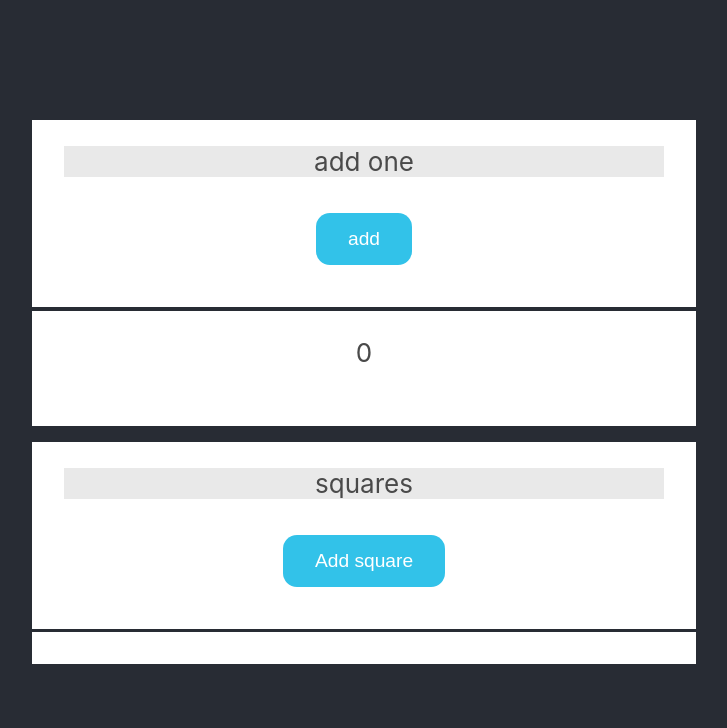
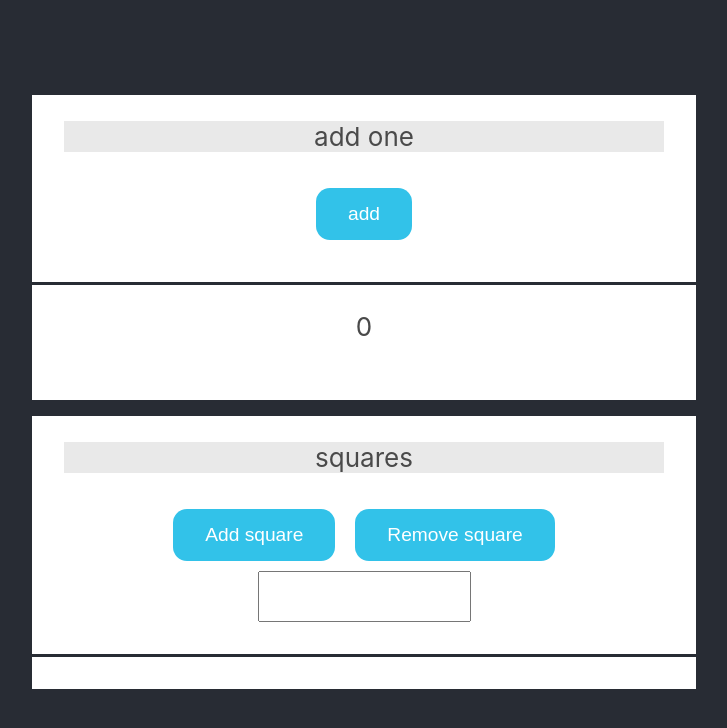
Before and after one commit to brokenfingers/reactjs_bit, a React (Create React App) app: page / in a window 1280 px wide. Shown: the top 728 px of the page, without its empty margins (276-1003 px from the left). Built offline with nearby package versions, Linux system fonts and the light colour scheme.

Commit message:
text to square

```diff
--- a/src/App.css
+++ b/src/App.css
@@ -55,11 +55,13 @@ body * {
 }
 
 .square{
-  width: 50px;
+  min-width: 50px;
   height: 50px;
+  padding: 10px;
   margin: 10px;
   display: inline-block;
   background-color: #61dafb;
+  vertical-align: top;
 }
 .circle{
   width: 50px;
--- a/src/App.jsx
+++ b/src/App.jsx
@@ -6,6 +6,11 @@ function App() {
 
     const [number, setNumber] = useState(null)
     const [squareArr, setSquareArr] = useState([])
+    const [text, setText] = useState('');
+
+    const handleText = (e) => {
+        setText(e.target.value)
+    }
 
     const handleButton = () => {
             setNumber(i => {
@@ -20,11 +25,20 @@ function App() {
 
     const handleAddSquare = () => {
         setSquareArr(i => {
-             localStorage.setItem('square', JSON.stringify([...squareArr, 1]))
-            return [...i, 1]
+             localStorage.setItem('square', JSON.stringify([...squareArr, text ?? 1]))
+            return [...i, text ?? 1]
         }
             )
+            setText('');
 
+    }
+
+    const handleRemoveSquare = () => {
+        setSquareArr(i => {
+            localStorage.setItem('square', JSON.stringify([...squareArr.slice(1)]))
+            return [...squareArr.slice(0, squareArr.length-1)]
+        }
+            )
     }
 
     useEffect(()=>{
@@ -46,10 +60,12 @@ function App() {
                 <div className="card">
                     <p className="title">squares</p>
                     <button onClick={handleAddSquare}>Add square</button>
+                    <button onClick={handleRemoveSquare}>Remove square</button>
+                    <input onChange={handleText} type='text' value={text}></input>
                 </div>
                 <div className='card'>
                     {
-                        squareArr.map((_, i) => <div className='square' key={i}></div>)
+                        squareArr.map((itm, i) => <div className='square' key={i}>{itm !== 1 ? itm : null}</div>)
                     }
                 </div>
 
```
